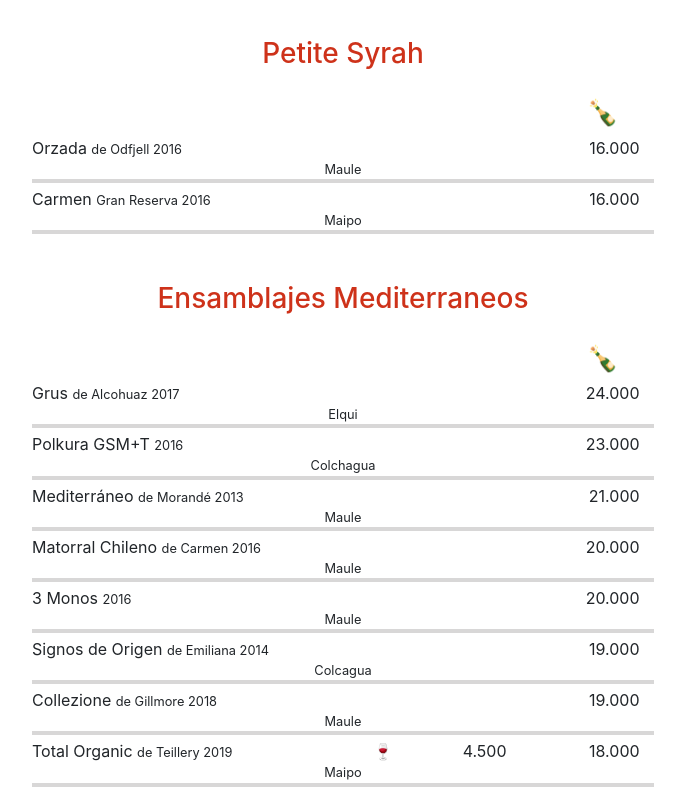
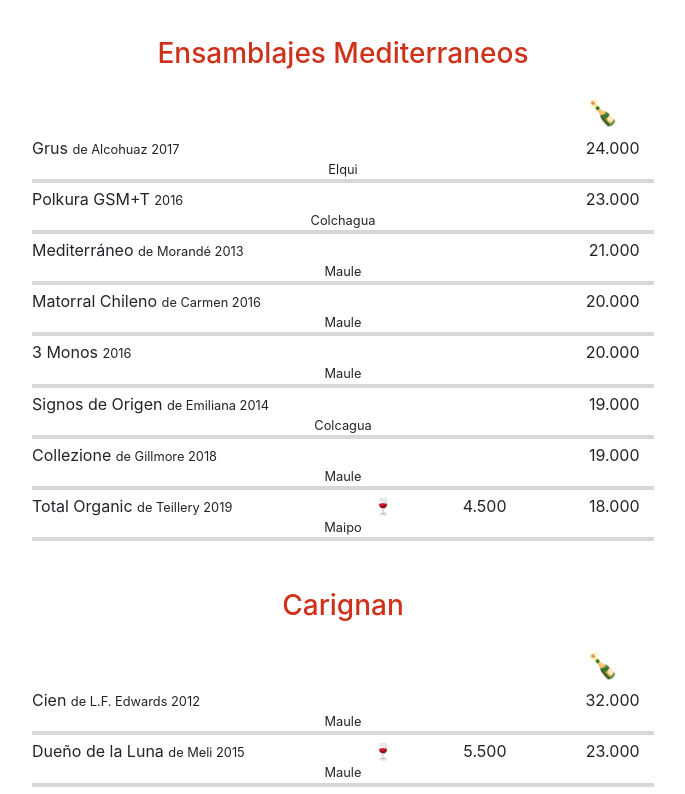
Before and after one commit to durbonca/Menu-QR-Google-sheet, a React (Create React App) app: page /Wine in a window 1280 px wide. Shown: the part 7540-8334 px from the top of the page, without its empty margins (297-982 px from the left). Built offline with nearby package versions, Linux system fonts and the light colour scheme.

Commit message:
Update dataWine.js

```diff
--- a/src/data/dataWine.js
+++ b/src/data/dataWine.js
@@ -198,14 +198,14 @@
             { id: 19, name: 'Terramater', description: 'Limited Reserva 2015', country: 'Maipo', price: '', price2: '15.000' },
         ]
     },
-    {
+    /* {
         title: 'Petite Syrah',
         description: '',
         products: [
             { id: 1, name: 'Orzada', description: 'de Odfjell 2016', country: 'Maule', price: '', price2: '16.000' },
             { id: 2, name: 'Carmen', description: 'Gran Reserva 2016', country: 'Maipo', price: '', price2: '16.000' },
         ]
-    },
+    }, */
     {
         title: 'Ensamblajes Mediterraneos',
         description: '',
@@ -281,7 +281,7 @@
             { id: 1, name: 'Carmín de Peumo', description: 'de Concha y Toro 2017', country: 'Peumo', price: '', price2: '89.000' },
             { id: 2, name: 'Purple Angel', description: 'de Montes 2015', country: 'Colchagua', price: '', price2: '89.000' },
             { id: 3, name: 'Microterroir', description: 'de Casa Silva 2006 - 2012', country: 'Colchagua', price: '', price2: '45.000' },
-            { id: 4, name: 'CA 2', description: 'Costa de Terranoble 2016', country: 'Colchagua', price: '', price2: '28.000' },
+            /* { id: 4, name: 'CA 2', description: 'Costa de Terranoble 2016', country: 'Colchagua', price: '', price2: '28.000' }, */
             { id: 5, name: 'Pura Fe', description: 'de Antiyal 2016', country: 'Maipo', price: '', price2: '24.000' },
             { id: 6, name: 'De Martino', description: 'Alto de Piedras 2017', country: 'Maipo', price: '', price2: '24.000' },
             /* { id: 7, name: 'Micas', description: 'de Tabalí 2015', country: 'Cachapoal', price: '4.500', price2: '19.000' }, */
@@ -323,8 +323,8 @@
             { id: 3, name: 'Loma Larga', description: '2012', country: 'Casablanca', price: '6.000', price2: '24.000' },
             /* { id: 4, name: 'Koyle Royale', description: '2015', country: 'Colchagua', price: '', price2: '21.000' }, */
             { id: 8, name: 'La Cancha', description: 'de Carmen 2016', country: 'Colchagua', price: '', price2: '21.000' },
-            { id: 5, name: 'Chocalán', description: 'Vitrum 2015', country: 'Maipo', price: '', price2: '21.000' },
-            { id: 6, name: 'Polkura', description: '2016', country: 'Colchagua', price: '', price2: '20.000' },
+            /* { id: 5, name: 'Chocalán', description: 'Vitrum 2015', country: 'Maipo', price: '', price2: '21.000' }, */
+            /* { id: 6, name: 'Polkura', description: '2016', country: 'Colchagua', price: '', price2: '20.000' }, */
             { id: 7, name: 'Vultur Circus', description: 'de Vultur Wines 2015', country: 'Cachapoal', price: '', price2: '20.000' },
             { id: 9, name: 'Chamán', description: 'Gr. Rsa de Santa Cruz 2017', country: 'Colchagua', price: '', price2: '17.000' },
         ]
@@ -383,8 +383,8 @@
         title: 'Oporto',
         description: '',
         products: [
-            { id: 0, name: "DOWS LBV", description: '2009', country: 'Potugal', price: '', price2: '29.000' },
-            { id: 1, name: "Oporto DOW'S OTP", description: '10 Años', country: 'Potugal', price: '', price2: '29.000' },
+            { id: 0, name: "DOWS LBV", description: '2008', country: 'Potugal', price: '', price2: '29.000' },
+            /* { id: 1, name: "Oporto DOW'S OTP", description: '10 Años', country: 'Potugal', price: '', price2: '29.000' }, */
             /* { id: 2, name: "FORT", description: 'de Calyptra 2013', country: 'Cachapoal', price: '3.000', price2: '27.000' }, */
         ]
     }, {
@@ -398,9 +398,9 @@
         title: 'Late Harvest',
         description: '',
         products: [
-            { id: 1, name: 'Erasmo', description: '2014', country: 'Maule', price: '', price2: '25.000' },
+            /* { id: 1, name: 'Erasmo', description: '2014', country: 'Maule', price: '', price2: '25.000' }, */
             { id: 3, name: 'Solvita', description: 'de Calyptra (37,5 cl) - 2010', country: 'Coya', price: '3.000', price2: '16.000' },
-            { id: 2, name: 'Errazuriz', description: '2016', country: 'Aconcagua', price: '', price2: '14.000' },
+            /* { id: 2, name: 'Errazuriz', description: '2016', country: 'Aconcagua', price: '', price2: '14.000' }, */
         ]
     },
 ]
```
